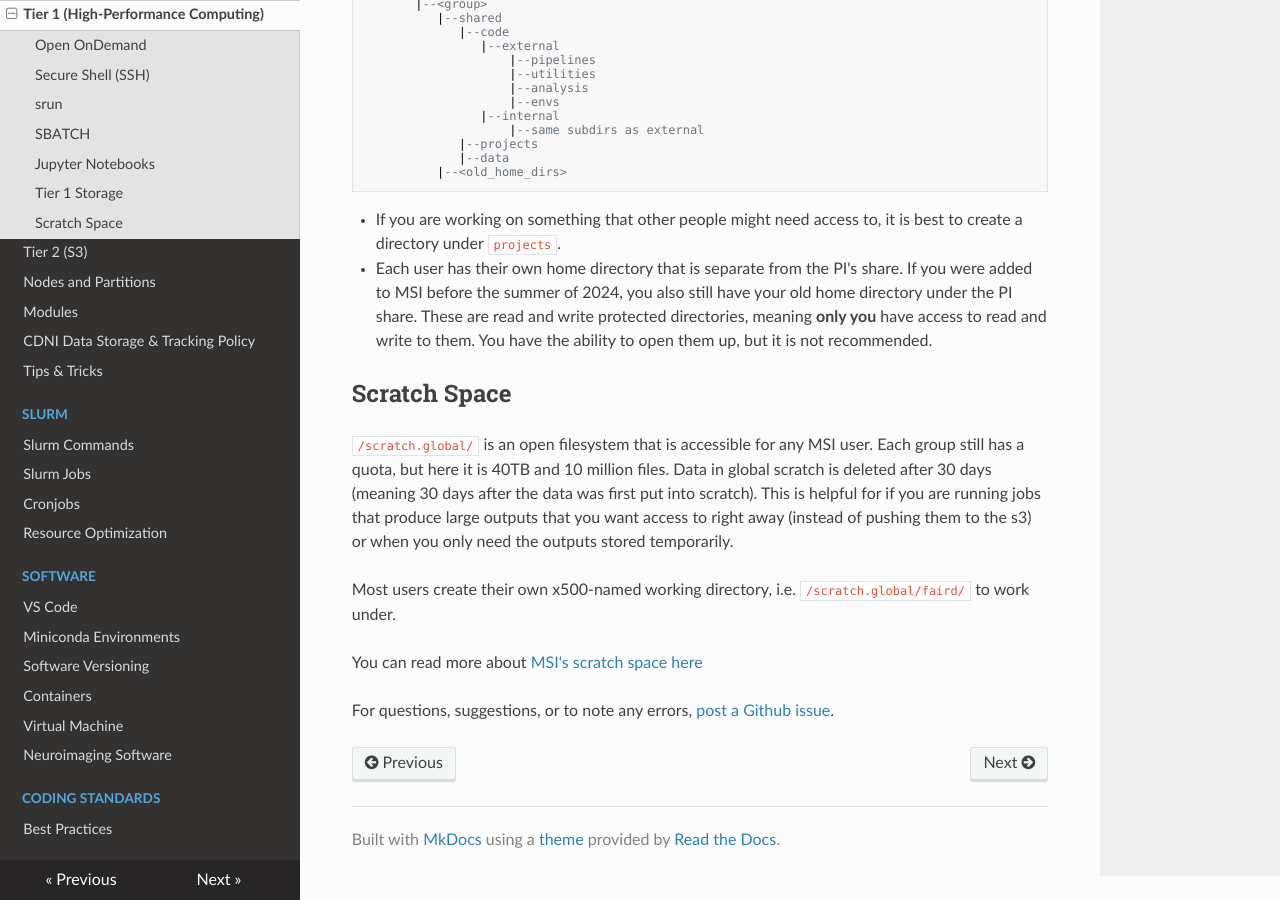
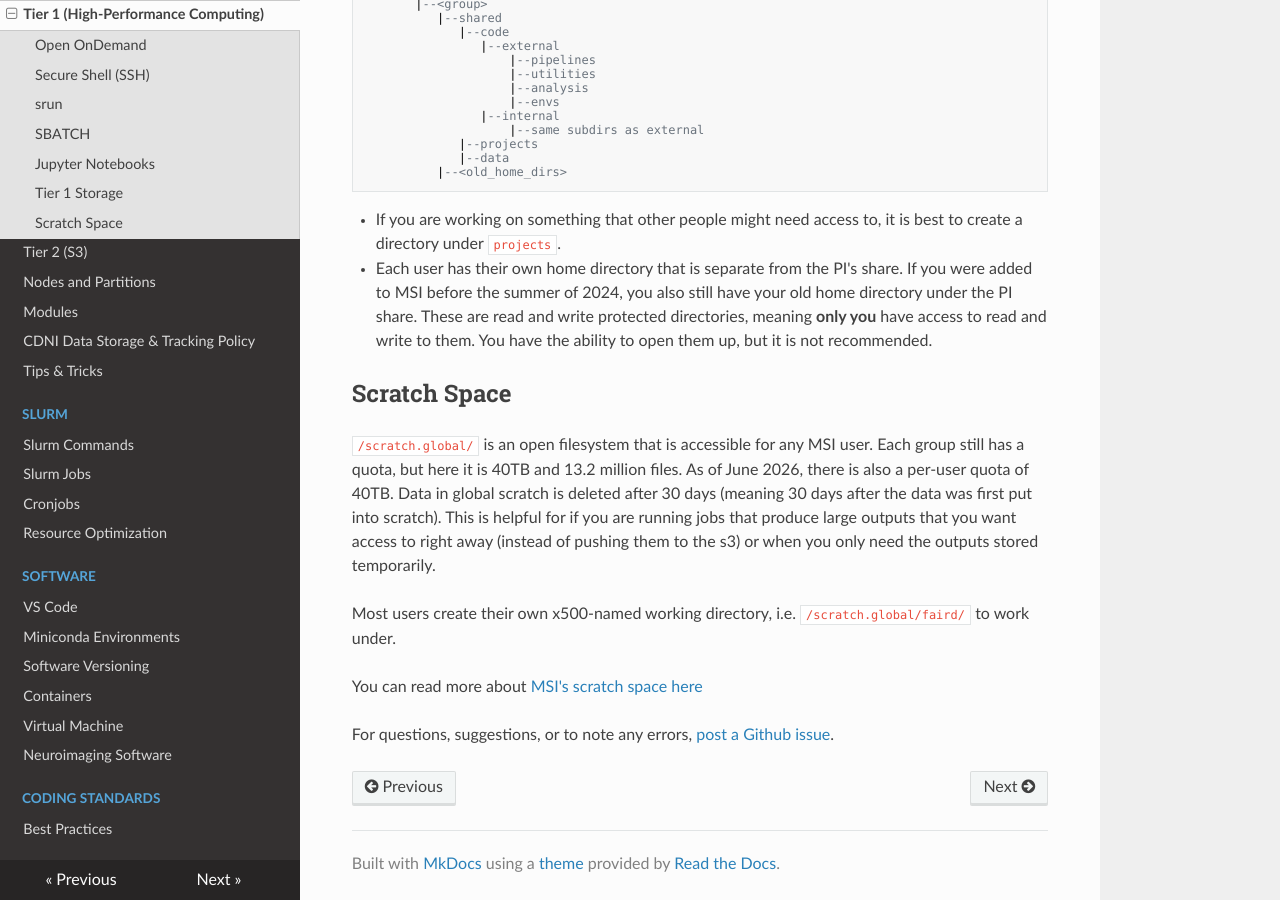
Before and after one commit to DCAN-Labs/cdni-brain, an MkDocs documentation site: the page built from docs/hpc.md, in a window 1280 px wide and 900 px high, scrolled down 3197 px. Built offline with MkDocs 1.6.1, drawn with Linux system fonts in a browser that asks for light colours; nearby versions of some CDN libraries.

Commit message:
Revise HPC resources and scratch space information
Updated links and adjusted scratch space quota details.

```diff
--- a/docs/hpc.md
+++ b/docs/hpc.md
@@ -1,6 +1,6 @@
 # High-Performance Computing (HPC) Resources
 
-[Read: HPC @ MSI](https://www.msi.umn.edu/content/interactive-hpc)
+[Read: HPC @ MSI](https://msi.umn.edu/computing/interactive-real-time-computing)
 
 MSI offers an intensive amount of computing resources and several options for remote access. These allow you to access stored data, run processing jobs, and perform other computing-intensive tasks.
 
@@ -98,10 +98,10 @@ Each share on MSI follows a similar directory structure:
 
 ## Scratch Space
 
-`/scratch.global/` is an open filesystem that is accessible for any MSI user. Each group still has a quota, but here it is 40TB and 10 million files. Data in global scratch is deleted after 30 days (meaning 30 days after the data was first put into scratch). This is helpful for if you are running jobs that produce large outputs that you want access to right away (instead of pushing them to the s3) or when you only need the outputs stored temporarily.
+`/scratch.global/` is an open filesystem that is accessible for any MSI user. Each group still has a quota, but here it is 40TB and 13.2 million files. As of June 2026, there is also a per-user quota of 40TB. Data in global scratch is deleted after 30 days (meaning 30 days after the data was first put into scratch). This is helpful for if you are running jobs that produce large outputs that you want access to right away (instead of pushing them to the s3) or when you only need the outputs stored temporarily.
 
 Most users create their own x500-named working directory, i.e. `/scratch.global/faird/` to work under.
 
-You can read more about [MSI's scratch space here](https://msi.umn.edu/about-msi-services/data-storage/high-performance-storage/scratch-storage)
+You can read more about [MSI's scratch space here](https://msi.umn.edu/storage/scratch-storage)
 
 For questions, suggestions, or to note any errors, [post a Github issue](https://github.com/DCAN-Labs/cdni-brain/issues).
```
